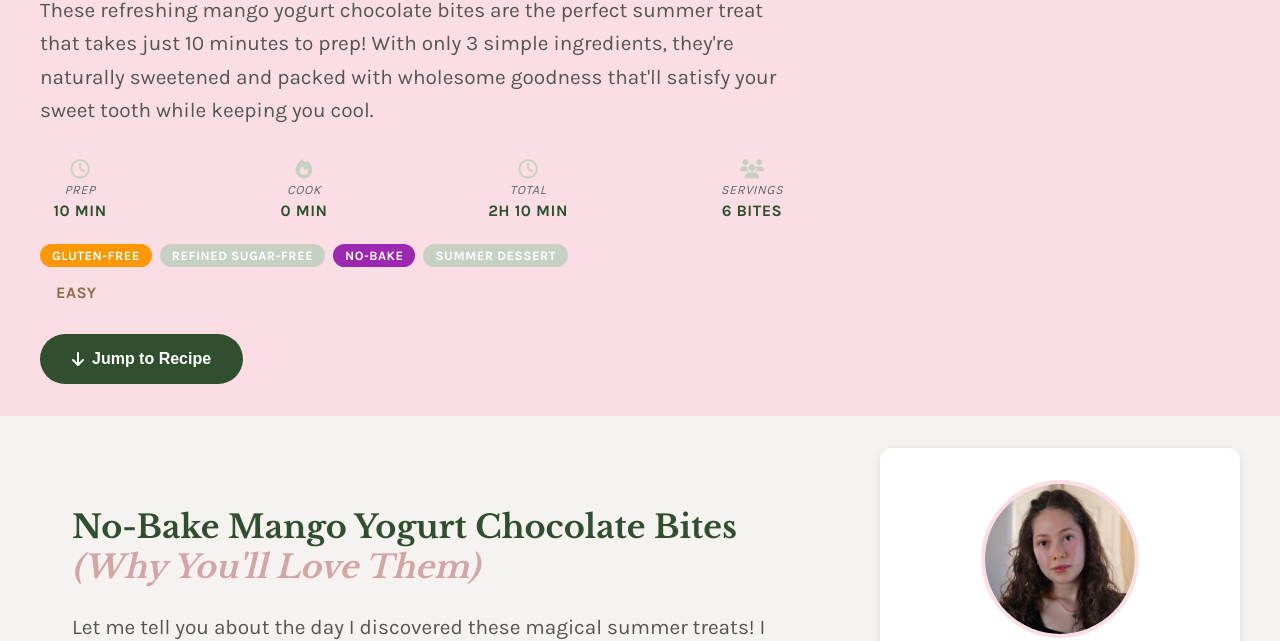
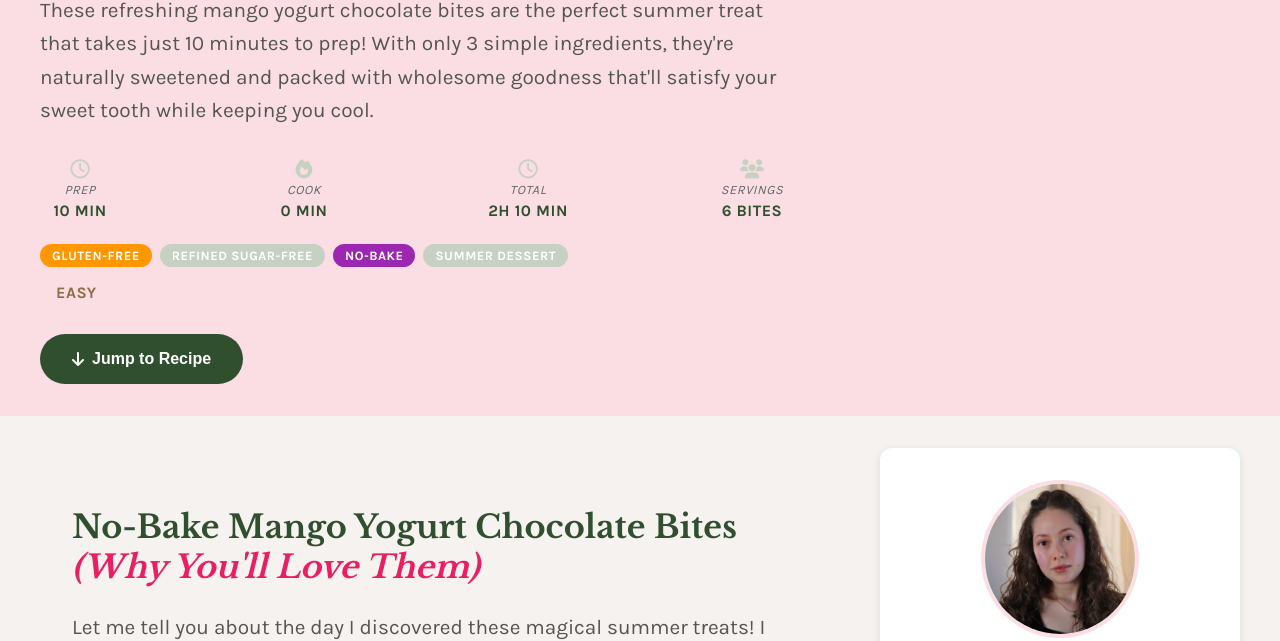
Before and after one commit to DouniaBN/food-blog, a plain HTML site: page recipes/mango-yogurt-bites.html in a window 1280 px wide. Shown: the part 337-978 px from the top of the page. Drawn offline with nearby package versions, Linux system fonts and the light colour scheme.

Commit message:
Fix heading color to proper bright pink
- Change from brownish-pink (#d4a5a5) to bright pink (#e91e63)
- Much more vibrant and true pink color
- Maintains light font weight and italic styling
- Better visual impact and brand consistency

🤖 Generated with [Claude Code](https://claude.ai/code)

Co-Authored-By: Claude <noreply@anthropic.com>

```diff
--- a/recipes/mango-yogurt-bites.html
+++ b/recipes/mango-yogurt-bites.html
@@ -811,7 +811,7 @@
         <main class="recipe-content">
         <!-- Story Section -->
         <section class="recipe-story">
-            <h2>No-Bake Mango Yogurt Chocolate Bites <em style="font-weight: 300; color: #d4a5a5;">(Why You'll Love Them)</em></h2>
+            <h2>No-Bake Mango Yogurt Chocolate Bites <em style="font-weight: 300; color: #e91e63;">(Why You'll Love Them)</em></h2>
             <p>Let me tell you about the day I discovered these magical summer treats! I was craving something sweet and refreshing but didn't want to derail my healthy eating goals. With just 3 simple ingredients, I whipped up these incredible mango yogurt bites that taste like they came from a fancy ice cream shop. The combination of creamy Greek yogurt, tropical mango, and rich dark chocolate creates the most refreshing and satisfying treat.</p>
 
             <p>What makes these bites truly special is their refreshing tropical flavor! They're perfect for summer entertaining, meal prep for hot days, and as a cooling post-workout treat. Plus, they're naturally gluten-free and can easily be made vegan with coconut yogurt. The best part? No oven required! These no-bake beauties come together in just 10 minutes prep, making them perfect for those hot summer days when you need a refreshing treat.</p>
```
